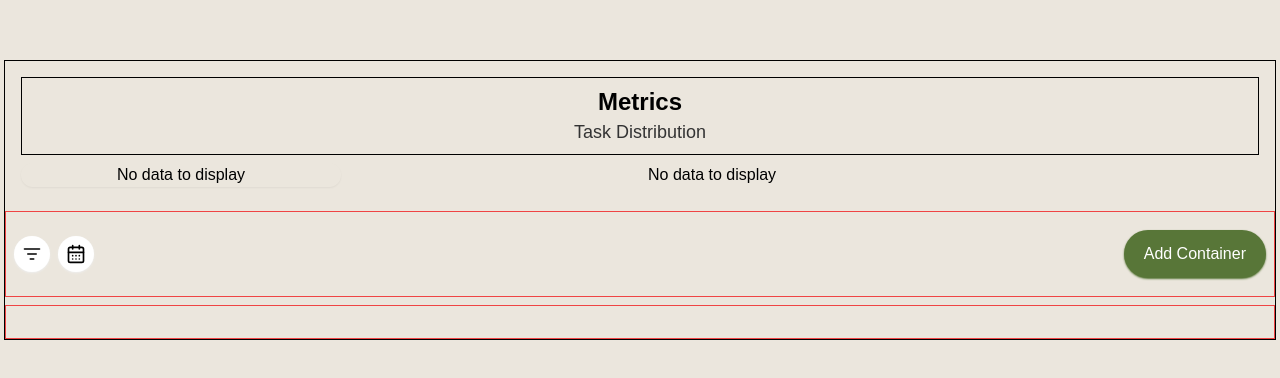
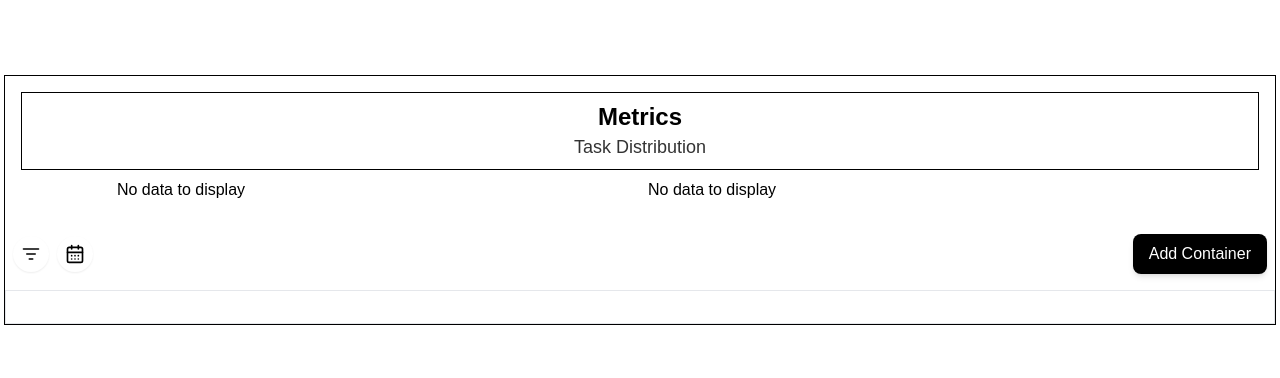
Before and after one commit to Slyyv17/Sync-Space, a Next.js app: page / in a window 1280 px wide. Shown: the part 200-578 px from the top of the page. Built offline with nearby package versions, Linux system fonts and the light colour scheme; a web font is replaced by a local one.

Commit message:
Feat: Added the dropdown, changed the UI features

```diff
--- a/src/app/page.tsx
+++ b/src/app/page.tsx
@@ -53,7 +53,7 @@ const Card = ({ card, containerId, updateCardTitle, saveCardTitle }: {
             />
             <button
               onClick={() => saveCardTitle(containerId, card.id)}
-              className="bg-btnClr text-white px-4 py-2 rounded"
+              className="bg-foreground text-white px-4 py-2 rounded"
             >
               Save
             </button>
@@ -92,10 +92,17 @@ const Container = ({ container, updateTitle, saveTitle, addCard, updateCardTitle
     }),
   }));
 
+  const [showOptions, setShowOptions] = useState(false);
+
+  const handleOptions = () => {
+    setShowOptions((prev) => !prev);
+  };
+
+
   return (
     <div
       ref={drop as unknown as React.Ref<HTMLDivElement>}
-      className={`w-full h-fit bg-mainClr border border-mainClr shadow-shadow shadow-sm rounded flex flex-col p-4 ${
+      className={`w-full h-fit bg-background border border-mainClr shadow-shadow shadow-sm rounded flex flex-col p-4 ${
         isOver ? 'bg-opacity-50' : ''
       }`}
     >
@@ -106,11 +113,11 @@ const Container = ({ container, updateTitle, saveTitle, addCard, updateCardTitle
             value={container.title}
             onChange={(e) => updateTitle(container.id, e.target.value)}
             placeholder="Enter title"
-            className="border border-shadow px-2 py-1 rounded w-full mb-2 outline-btnClr"
+            className="border border-shadow px-2 py-1 rounded w-full mb-2 outline-foreground"
           />
           <button
             onClick={() => saveTitle(container.id)}
-            className="bg-btnClr text-white px-4 py-2 rounded"
+            className="bg-foreground text-white px-4 py-2 rounded"
           >
             Add Title
           </button>
@@ -119,9 +126,17 @@ const Container = ({ container, updateTitle, saveTitle, addCard, updateCardTitle
         <div>
           <div className="w-full flex justify-between items-center">
             <span className="text-lg font-medium">{container.title}</span>
-            <button>
+            <button onClick={handleOptions}>
               <MoreVertical size={20} />
             </button>
+
+            {showOptions && (
+              <div className="absolute w-fit h-fit flex flex-col gap-2 items-start justify-between shadow-shadow bg-mainClr text-foreground text-lg font-medium left-48 shadow-lg p-2">
+                  <button> Edit </button>
+                  <div className="border-b-2 w-full"></div>
+                <button> Delete </button>
+              </div>
+            )}
           </div>
 
           <div className="flex flex-wrap gap-4 mt-4">
@@ -139,12 +154,14 @@ const Container = ({ container, updateTitle, saveTitle, addCard, updateCardTitle
           <div className="flex justify-center items-center w-full px-4 mt-2">
             <button
               onClick={() => addCard(container.id)}
-              className="border border-shadow shadow-sm shadow-shadow px-4 py-2 rounded-lg mb-1 w-full max-w-xs"
+              className="border border-shadow shadow-sm shadow-shadow text-background px-4 py-2 rounded-lg mb-1 w-full max-w-xs bg-foreground"
             >
               Add Card
             </button>
           </div>
         </div>
+
+
       )}
     </div>
   );
@@ -269,8 +286,8 @@ export default function Home() {
         </section>
 
         {/* Main section */}
-        <section className="w-full flex justify-between items-center h-fit p-2 border border-red-500">
-          <div className="w-20 py-4 flex justify-between items-center">
+        <section className="w-full flex justify-between items-center h-fit p-2">
+          <div className="w-full flex justify-start items-center gap-2">
             <button className="py-2 px-2 bg-mainClr shadow-sm shadow-shadow rounded-full">
               <ListFilter size={20} />
             </button>
@@ -278,19 +295,19 @@ export default function Home() {
               <CalendarDays size={20} />
             </button>
           </div>
-          <div>
+
             <button
               onClick={addContainer}
-              className="bg-btnClr text-mainClr border-none rounded-full px-5 py-3 text-center shadow-sm shadow-btnClr"
+              className="bg-foreground text-background px-4 py-2 rounded-lg shadow-md flex-shrink-0 whitespace-nowrap"
             >
               Add Container
             </button>
-          </div>
+
         </section>
 
         {/* Second section */}
         <DndProvider backend={HTML5Backend}>
-          <section className="w-full flex justify-between items-center h-fit p-4 border border-red-500">
+          <section className="w-full flex justify-between items-center h-fit p-4 border">
             <div className="grid grid-cols-4 flex-wrap gap-4">
               {containers.map((container) => (
                 <Container
--- a/src/components/metrics.tsx
+++ b/src/components/metrics.tsx
@@ -70,7 +70,7 @@ export default function Metrics({ containers }: MetricsProps) {
   };
 
   return (
-    <div className="w-80 h-fit shadow-sm rounded-full">
+    <div className="w-80 h-fit">
       {containers.length > 0 ? (
         <Doughnut data={chartData} />
       ) : (
--- a/tailwind.config.ts
+++ b/tailwind.config.ts
@@ -9,9 +9,9 @@ export default {
   theme: {
     extend: {
       colors: {
-        background: "var(--background)",
-        foreground: "var(--foreground)",
-        bgClr: "#EBE6DD",
+        background: "#FFFFFF",
+        foreground: "#000000",
+        // bgClr: "#EBE6DD",
         mainClr: "#FFFFFF",
         secClr: "#131414",
         btnClr: "#587638",
```
